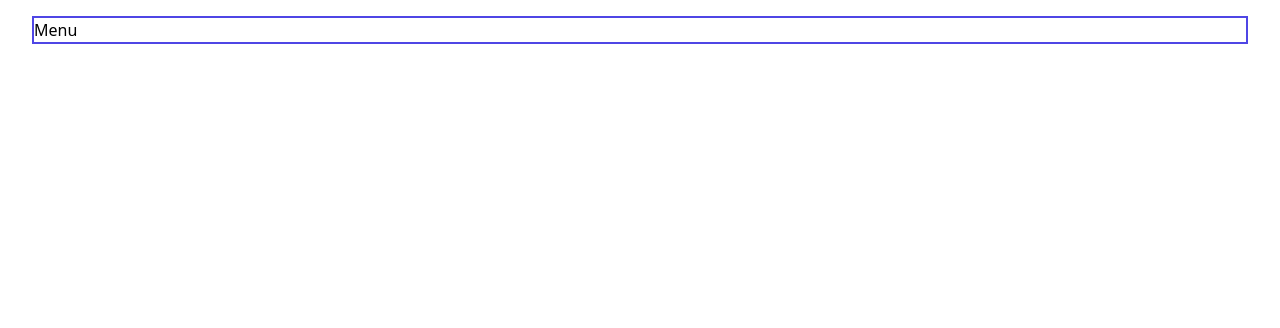
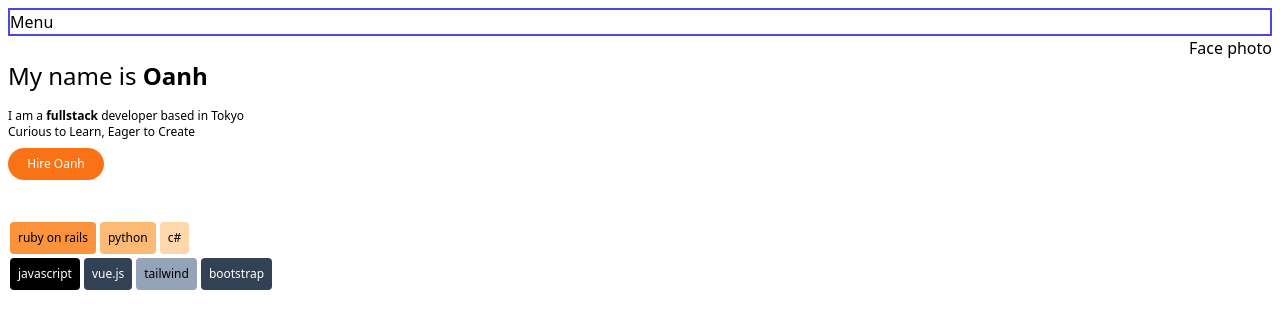
Before and after one commit to tuoanhnt95/portfolio-2023, a Vue app: page / in a window 1280 px wide. Shown: the top 328 px of the page. Built offline with nearby package versions, Linux system fonts and the light colour scheme.

Commit message:
feat: add layout, banner greeting, techstacks

```diff
--- a/src/App.vue
+++ b/src/App.vue
@@ -2,11 +2,23 @@
 import { RouterLink, RouterView } from 'vue-router'
 // import HelloWorld from './components/HelloWorld.vue'
 import Menu from './components/Menu.vue'
+import Greeting from './components/Greeting.vue'
+import TechStacks from './components/TechStacks.vue'
 </script>
 
 <template>
-  <header>
+  <div class="m-2">
      <Menu class="border-solid border-2 border-indigo-600"/>
+    <header class="">
+      <div class="lg:float-right">
+        Face photo
+      </div>
+      <div class="lg:float-left">
+        <Greeting class="mt-6 mb-10"/>
+        <TechStacks />
+      </div>
+
+
       <!-- <img alt="Vue logo" class="logo" src="@/assets/logo.svg" width="125" height="125" />
 
       <div class="wrapper">
@@ -20,17 +32,13 @@ import Menu from './components/Menu.vue'
     </header>
 
     <!-- <RouterView /> -->
+  </div>
 </template>
 
 <style scoped>
 header {
-  margin: .5rem 1rem;
 
-  @media (min-width: 640px) {
-    margin: 1rem 2rem;
 }
-}
-
 /* .logo {
   display: block;
   margin: 0 auto 2rem;
--- /dev/null
+++ b/src/components/Greeting.vue
@@ -0,0 +1,15 @@
+<template>
+    <div>
+        <div class="mb-4 text-2xl">
+            My name is <b>Oanh</b>
+        </div>
+        <div class="text-xs">
+            I am a <b>fullstack</b> developer based in Tokyo
+            <br>
+            Curious to Learn, Eager to Create
+        </div>
+        <div class="w-24 bg-orange-500 rounded-full my-2 py-2 flex justify-center text-xs text-white cursor-pointer hover:bg-orange-400">
+            Hire Oanh
+        </div>
+    </div>
+</template>
--- /dev/null
+++ b/src/components/TechStacks.vue
@@ -0,0 +1,29 @@
+<template>
+    <div>
+        <div class="flex"> <!-- backend -->
+            <div class="bg-orange-400 rounded m-0.5 p-2 flex justify-center text-xs font-medium">
+                ruby on rails
+            </div>
+            <div class="bg-orange-300 rounded m-0.5 p-2 flex justify-center text-xs font-medium">
+                python
+            </div>
+            <div class="bg-orange-200 rounded m-0.5 p-2 flex justify-center text-xs font-medium">
+                c#
+            </div>
+        </div>
+        <div class="flex"> <!-- frontend -->
+            <div class="bg-black rounded m-0.5 p-2 flex justify-center text-xs text-white font-medium">
+                javascript
+            </div>
+            <div class="bg-slate-700 rounded m-0.5 p-2 flex justify-center text-xs text-white font-medium">
+                vue.js
+            </div>
+            <div class="bg-slate-400 rounded m-0.5 p-2 flex justify-center text-xs font-medium">
+                tailwind
+            </div>
+            <div class="bg-slate-700 rounded m-0.5 p-2 flex justify-center text-xs text-white font-medium">
+                bootstrap
+            </div>
+        </div>
+    </div>
+</template>
```
Lines whose indentation alone changed are shown as unchanged.
